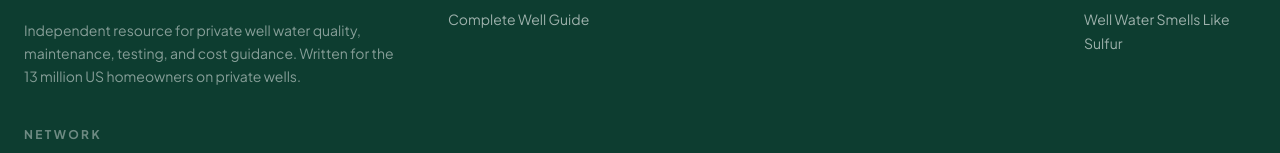
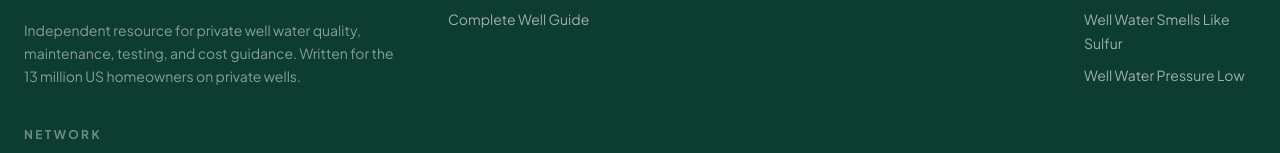
Before and after one commit to thebasementguide2026/thewell.guide-, a Next.js app: page / in a window 1280 px wide. Shown: the part 2120-2273 px from the top of the page. Built offline with nearby package versions, Linux system fonts and the light colour scheme.

Commit message:
Add well water pressure low to footer

```diff
--- a/components/Footer.tsx
+++ b/components/Footer.tsx
@@ -15,6 +15,7 @@ const footerSections = [
     href: '/problems',
     links: [
       { label: 'Well Water Smells Like Sulfur', href: '/problems/well-water-smells-like-sulfur' },
+      { label: 'Well Water Pressure Low', href: '/problems/well-water-pressure-low' },
     ],
   },
 ]
```
